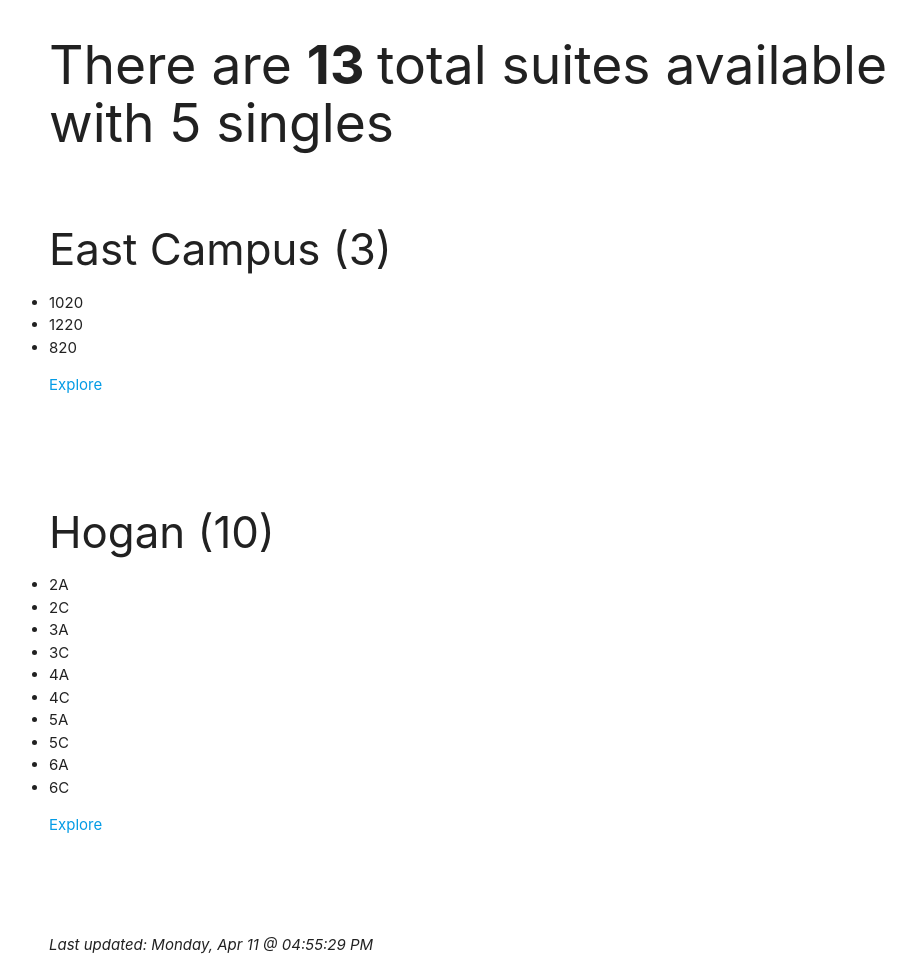
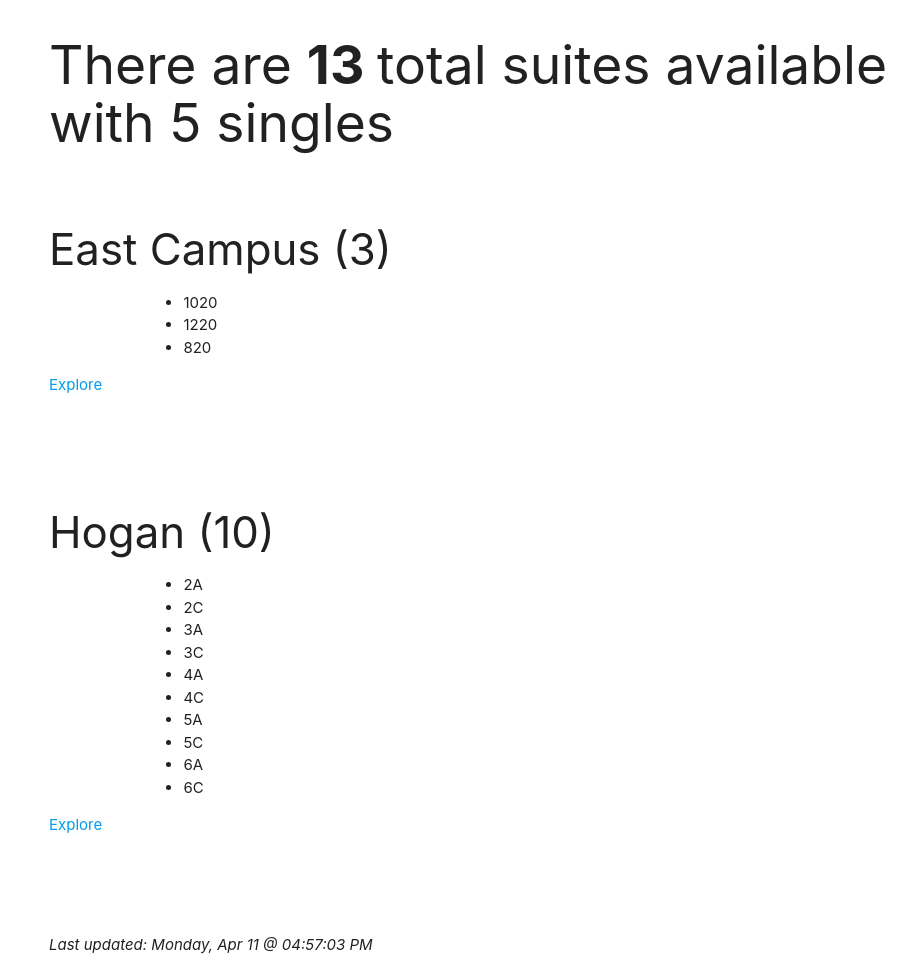
Before and after one commit to shaunm/suites22, a plain HTML site: page index.html in a window 1280 px wide. Shown: the whole page, without its empty margins (143-1059 px from the left). Drawn offline with nearby package versions, Linux system fonts and the light colour scheme.

Commit message:
committing files

```diff
--- a/index.html
+++ b/index.html
@@ -2,6 +2,7 @@
  <!DOCTYPE html>
   <html>
     <head>
+    <title> Suite 2022 </title>
       <!--Import Google Icon Font-->
       <link href="https://fonts.googleapis.com/icon?family=Material+Icons" rel="stylesheet">
 
@@ -17,7 +18,7 @@
 
     <body>
     <div class="container">
-       <h2> There are <b> 13 </b> total suites available with 5 singles </h2><br/><h3> East Campus (3) </h3><div><p><ul><li style='list-style-type: initial'>1020</li><li style='list-style-type: initial'>1220</li><li style='list-style-type: initial'>820</li></ul></p></div><p><a href='https://theshaft.info/explore/East Campus' target='_blank'>Explore</a></p><br/><br/><br/><h3> Hogan (10) </h3><div><p><ul><li style='list-style-type: initial'>2A</li><li style='list-style-type: initial'>2C</li><li style='list-style-type: initial'>3A</li><li style='list-style-type: initial'>3C</li><li style='list-style-type: initial'>4A</li><li style='list-style-type: initial'>4C</li><li style='list-style-type: initial'>5A</li><li style='list-style-type: initial'>5C</li><li style='list-style-type: initial'>6A</li><li style='list-style-type: initial'>6C</li></ul></p></div><p><a href='https://theshaft.info/explore/Hogan' target='_blank'>Explore</a></p><br/><br/><br/><p><i>Last updated: Monday, Apr 11 @ 04:55:29 PM</i></p>
+       <h2> There are <b> 13 </b> total suites available with 5 singles </h2><br/><h3> East Campus (3) </h3><div class='container'><p><ul><li style='list-style-type: initial'>1020</li><li style='list-style-type: initial'>1220</li><li style='list-style-type: initial'>820</li></ul></p></div><p><a href='https://theshaft.info/explore/East Campus' target='_blank'>Explore</a></p><br/><br/><br/><h3> Hogan (10) </h3><div class='container'><p><ul><li style='list-style-type: initial'>2A</li><li style='list-style-type: initial'>2C</li><li style='list-style-type: initial'>3A</li><li style='list-style-type: initial'>3C</li><li style='list-style-type: initial'>4A</li><li style='list-style-type: initial'>4C</li><li style='list-style-type: initial'>5A</li><li style='list-style-type: initial'>5C</li><li style='list-style-type: initial'>6A</li><li style='list-style-type: initial'>6C</li></ul></p></div><p><a href='https://theshaft.info/explore/Hogan' target='_blank'>Explore</a></p><br/><br/><br/><p><i>Last updated: Monday, Apr 11 @ 04:57:03 PM</i></p>
      </div>
     </body>
   </html>
```
